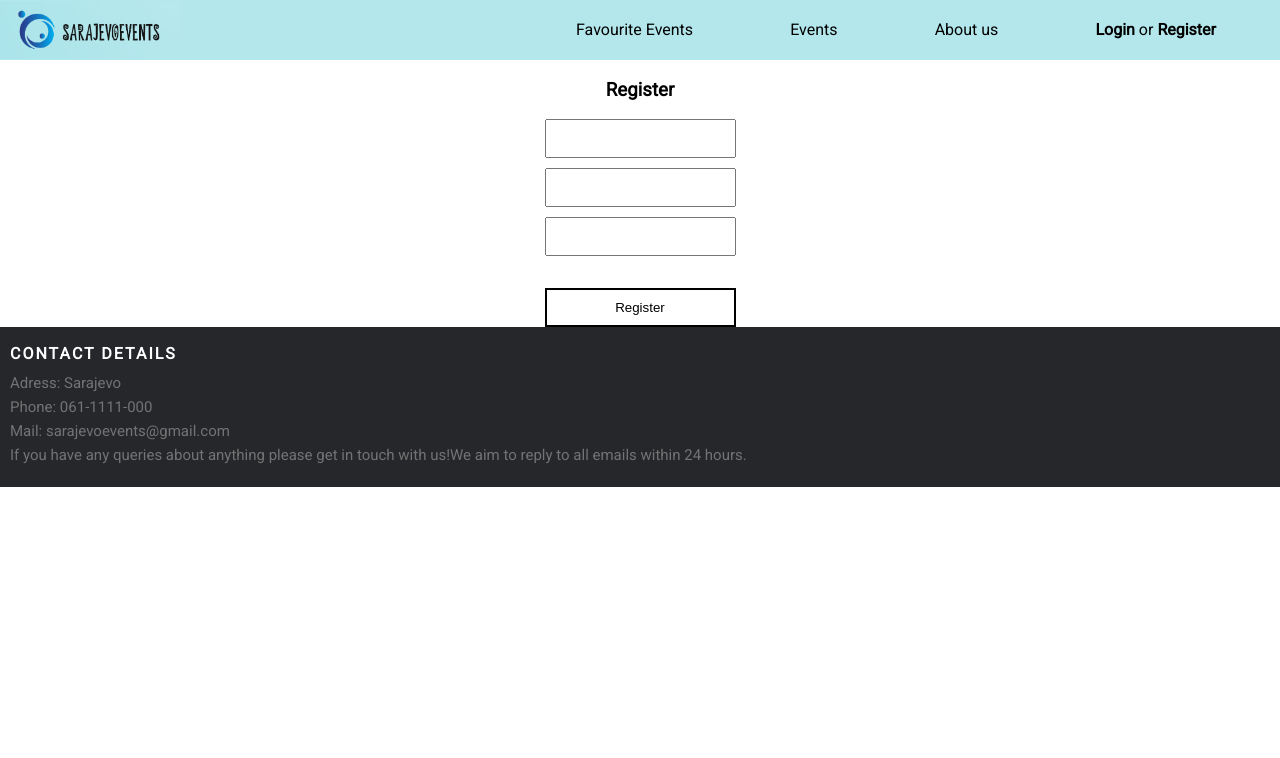
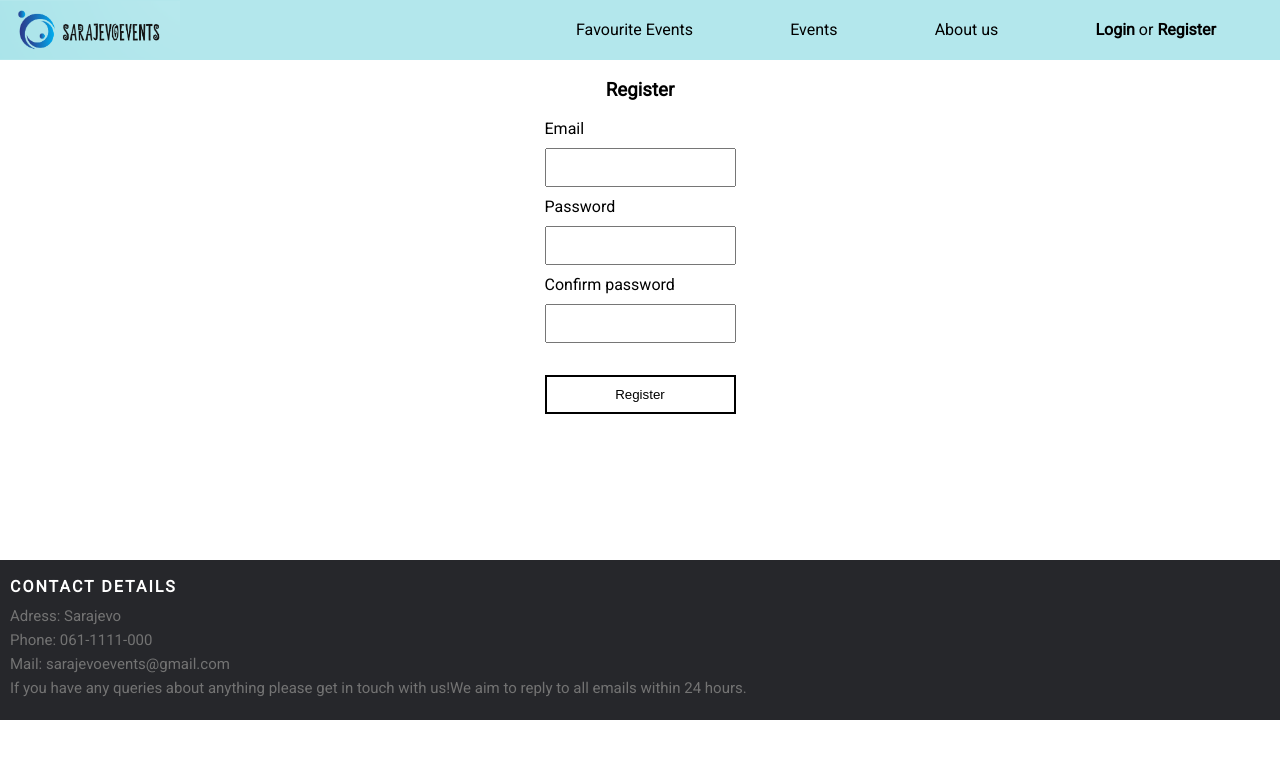
Before and after one commit to SelmaAljicevic/SarajevoEventsZavrsni, a React (Create React App) app: page /register in a window 1280 px wide. Shown: the top 758 px of the page. Built offline with nearby package versions, Linux system fonts and the light colour scheme.

Commit message:
code refactored

```diff
--- a/src/screens/Register/Register.js
+++ b/src/screens/Register/Register.js
@@ -11,12 +11,14 @@ const Wrapper = styled.div`
   flex-direction: column;
   align-items: center;
   justify-content: center;
+  height: 500px;
 `;
 
 const FormWrapper = styled.form`
   display: flex;
   flex-direction: column;
   gap: 10px;
+  height: 100%;
 `;
 
 export const Register = () => {
@@ -45,11 +47,15 @@ export const Register = () => {
       <Wrapper>
         <h3>Register</h3>
         <FormWrapper onSubmit={onRegister}>
-          <Input type="email" name="email" required />
+          <label>Email</label> <Input type="email" name="email" required />
+          <label>Password</label>{" "}
           <Input type="password" name="password" required />
+          <label>Confirm password</label>{" "}
           <Input type="password" name="confirmPassword" required />
           <Error>{!arePasswordsMatching && "Passwords need to match!"}</Error>
-          <Button type="submit">Register</Button>
+          <Button style={{ marginBottom: 10 }} type="submit">
+            Register
+          </Button>
         </FormWrapper>
       </Wrapper>
     </Page>
```
